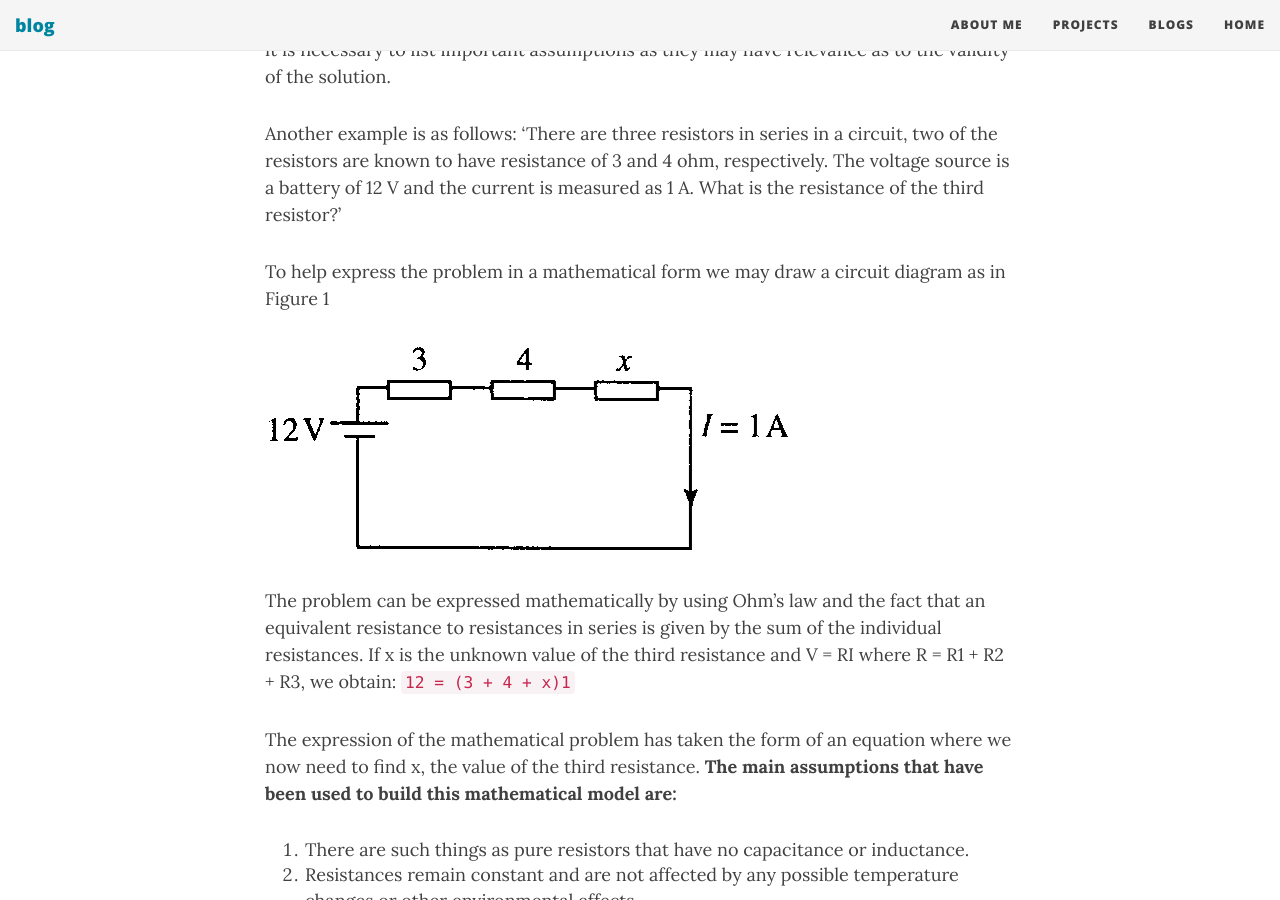
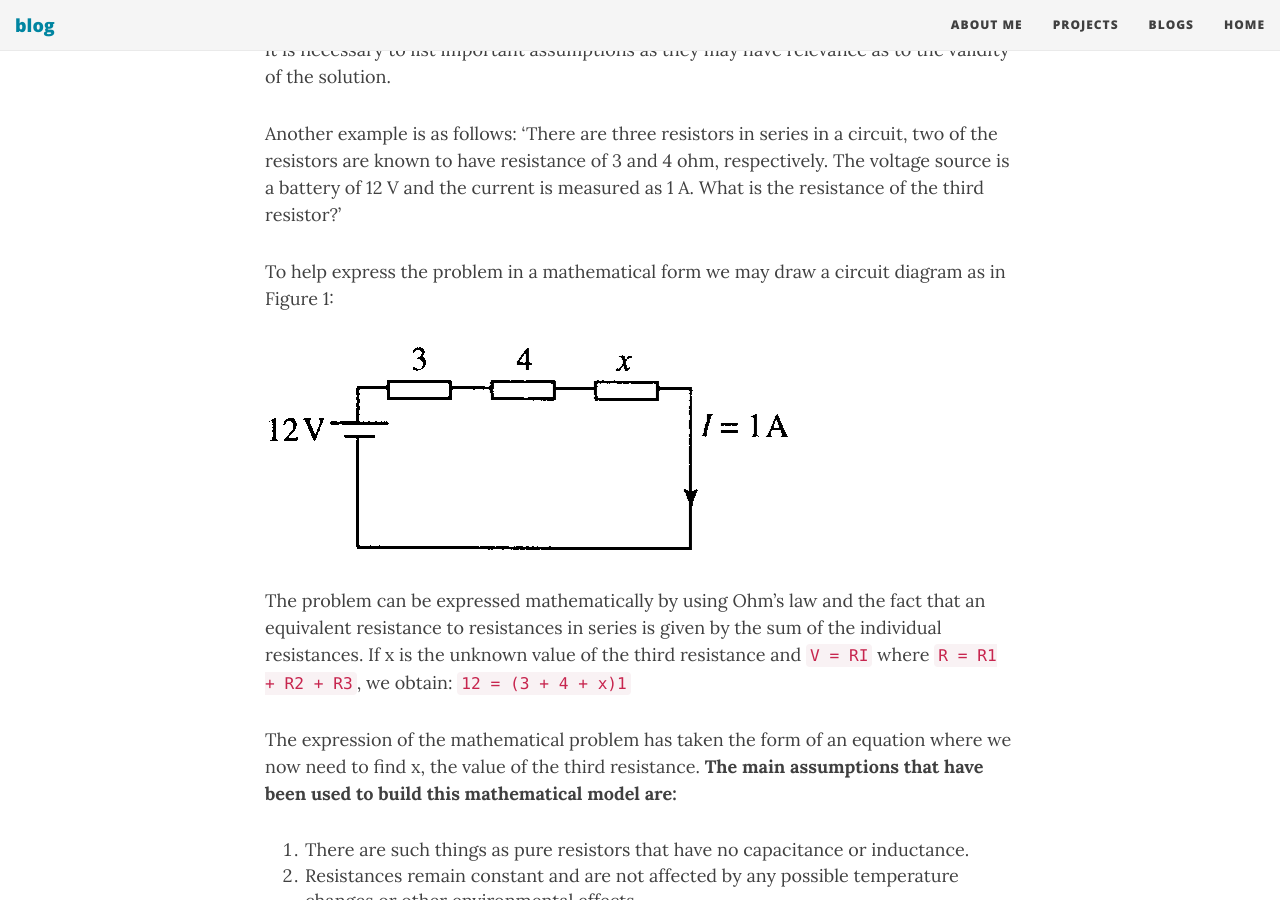
Before and after one commit to themayursinha/blog, a Jekyll site: the page built from _posts/2020-04-12-Problem-solving-and-the-art-of-the-convincing-argument.md, in a window 1280 px wide and 900 px high, scrolled down 1000 px. Built offline with Jekyll 4.4.1, drawn with Linux system fonts in a browser that asks for light colours; nearby versions of some CDN libraries; library files that are not in the unit come from our copies.

```diff
--- a/_posts/2020-04-12-Problem-solving-and-the-art-of-the-convincing-argument.md
+++ b/_posts/2020-04-12-Problem-solving-and-the-art-of-the-convincing-argument.md
@@ -18,11 +18,11 @@ Assumptions were used to solve this problem. We assumed that noone else came in
 
 Another example is as follows: ‘There are three resistors in series in a circuit, two of the resistors are known to have resistance of 3 and 4 ohm, respectively. The voltage source is a battery of 12 V and the current is measured as 1 A. What is the resistance of the third resistor?’
 
-To help express the problem in a mathematical form we may draw a circuit diagram as in Figure 1
+To help express the problem in a mathematical form we may draw a circuit diagram as in Figure 1:
 
 ![circuit]({{site.url}}/img/circuit.png)
 
-The problem can be expressed mathematically by using Ohm’s law and the fact that an equivalent resistance to resistances in series is given by the sum of the individual resistances. If x is the unknown value of the third resistance and V = RI where R = R1 + R2 + R3, we obtain:
+The problem can be expressed mathematically by using Ohm’s law and the fact that an equivalent resistance to resistances in series is given by the sum of the individual resistances. If x is the unknown value of the third resistance and `V = RI` where `R = R1 + R2 + R3`, we obtain:
 `12 = (3 + 4 + x)1`
 
 The expression of the mathematical problem has taken the form of an equation where we now need to find x, the value of the third resistance.
```
